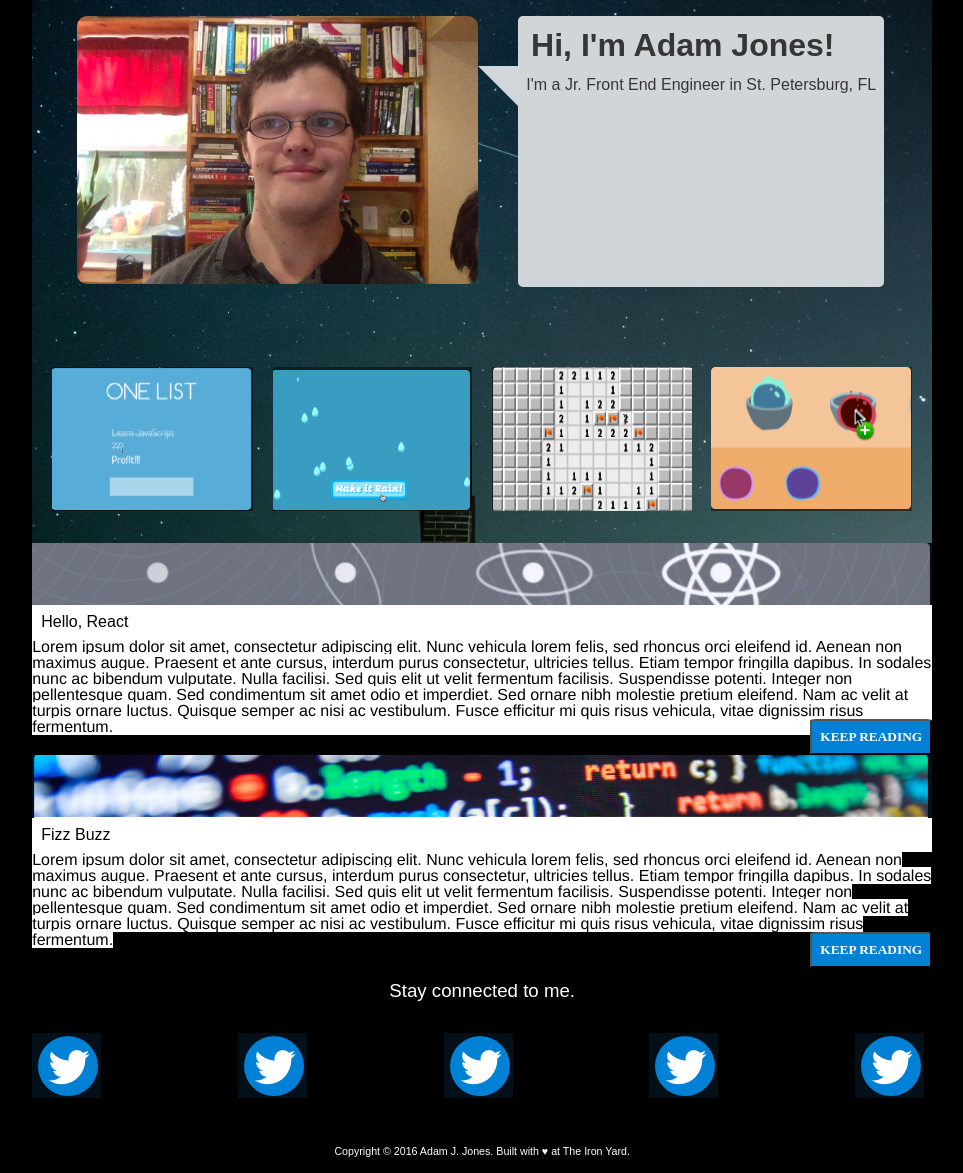
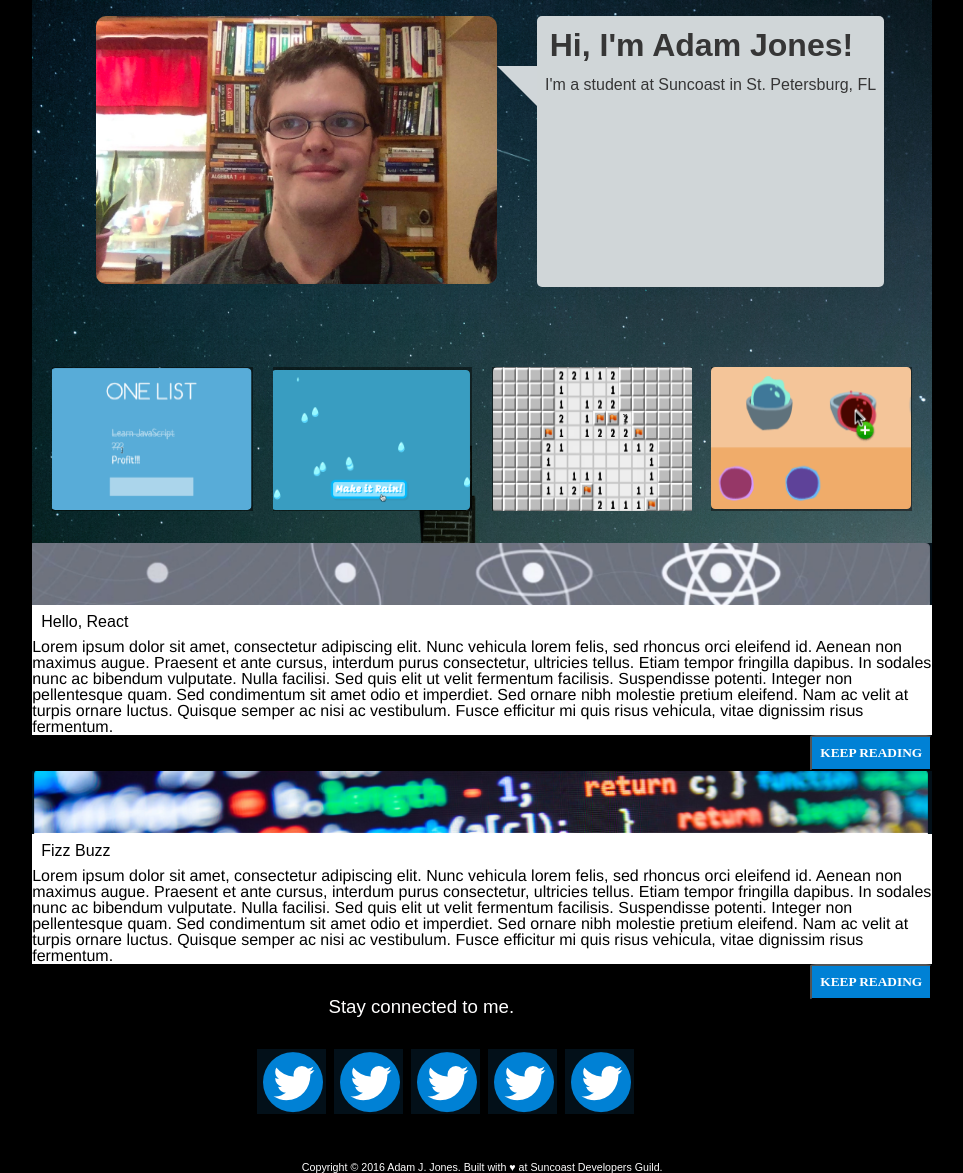
Before and after one commit to adamjjones/mockup, a website: page public/index.html in a window 1280 px wide. Shown: the whole page, without its empty margins (19-982 px from the left). Drawn offline with Linux system fonts and the light colour scheme.

Commit message:
Fixed a couple alignment issues

```diff
--- a/public/index.html
+++ b/public/index.html
@@ -16,9 +16,9 @@
           <div id="greeting">
             Hi, I'm Adam Jones!
           </div>
-          <br/>
+          <br />
           <div id="quote">
-            I'm a Jr. Front End Engineer in St. Petersburg, FL
+            I'm a student at Suncoast in St. Petersburg, FL
           </div>
         </div>
         <div id="triangle"></div>
@@ -37,7 +37,7 @@
       </div>
       <!-- closes img-bar div-->
 
-      <div style='background-color: white;'>
+      <div style="background-color: white;">
         <img src="images/science.png" class="content-img" />
         <div class="content-bold">Hello, React</div>
         <span class="top-content">
@@ -86,8 +86,8 @@
         <img src="images/twitter.png" class="media-icon" />
       </div>
       <p id="copyright">
-        Copyright &copy; 2016 Adam J. Jones. Built with &hearts; at The Iron
-        Yard.
+        Copyright &copy; 2016 Adam J. Jones. Built with &hearts; at Suncoast
+        Developers Guild.
       </p>
     </div>
     <!-- closes container div-->
--- a/public/mockup.css
+++ b/public/mockup.css
@@ -96,7 +96,7 @@ body {
 }
 
 #quote {
-  font-size: 1.0rem;
+  font-size: 1rem;
   margin-top: 0px;
   padding-left: 0.5rem;
   padding-right: 0.5rem;
@@ -151,10 +151,10 @@ button {
 .media-icons {
   display: flex;
   flex-direction: row;
-  justify-content: space-between;
+  /* justify-content: space-between; */
   align-content: center;
   margin-top: 2rem;
-  /* margin-left: 10%; */
+  margin-left: 25%;
   /* margin-right: 10%; */
 }
 .media-icon {
@@ -231,7 +231,7 @@ button {
 }
 
 .top-content {
-  /* display: flex; */
+  display: flex;
   /* flex-direction: row; */
   background-color: white;
   font-size: 12pt;
```
